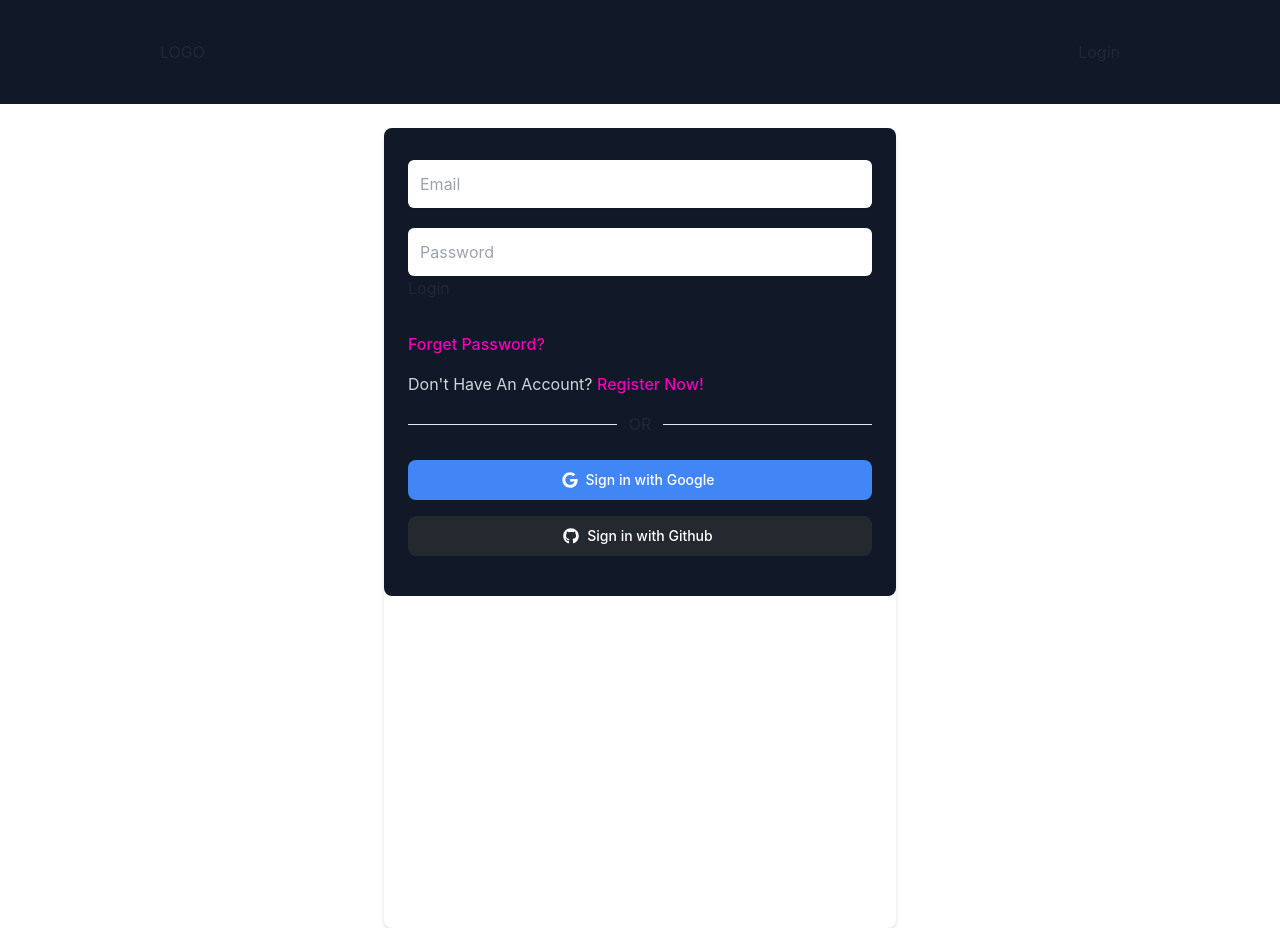
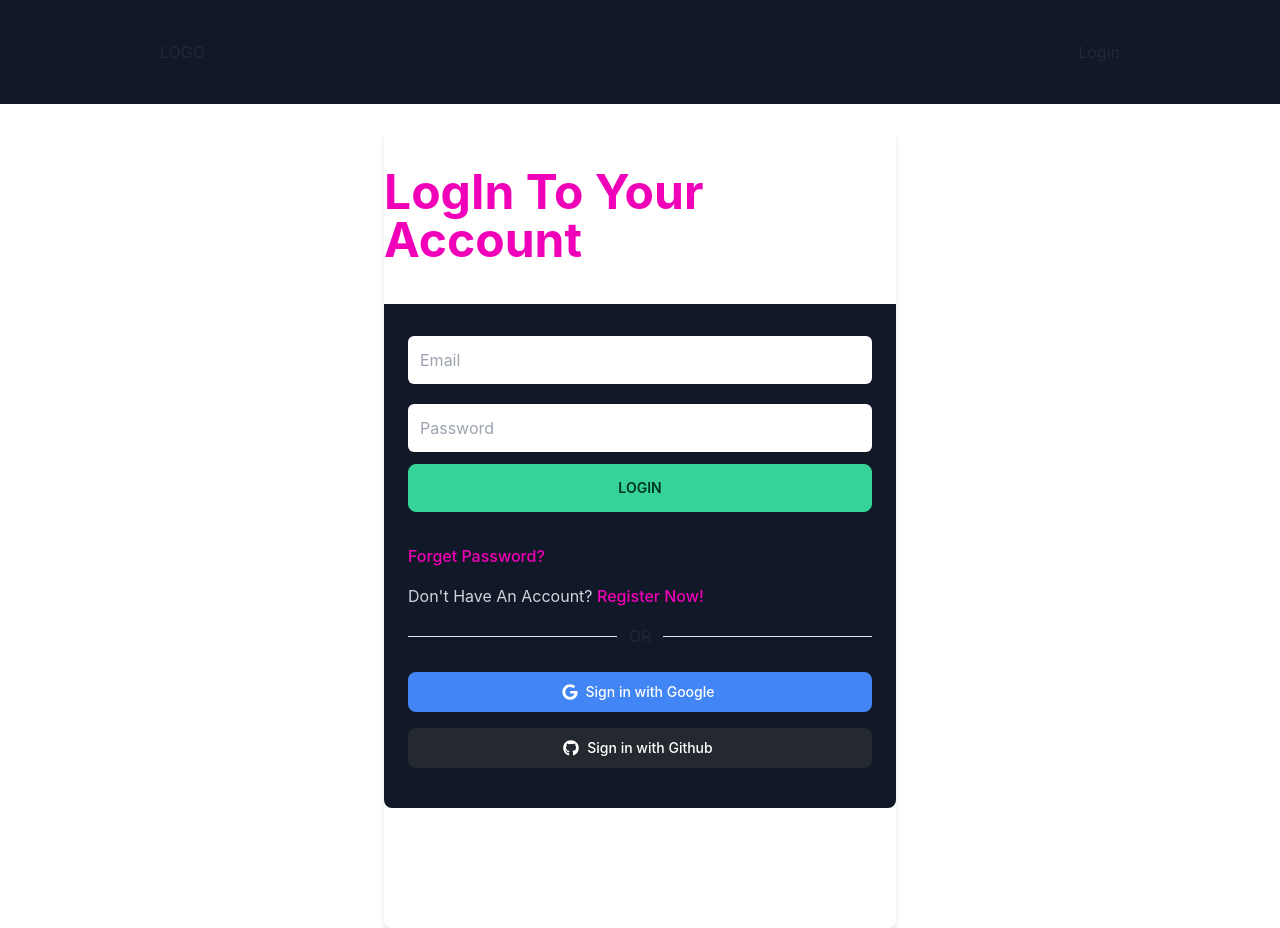
Before and after one commit to ikhtiaj-arif/Student-CRUD, a React (Create React App) app: page /login in a window 1280 px wide. Built offline with nearby package versions, Linux system fonts and the light colour scheme; no server answers.

Commit message:
test deploy

```diff
--- a/public/index.html
+++ b/public/index.html
@@ -24,7 +24,7 @@
       work correctly both with client-side routing and a non-root public URL.
       Learn how to configure a non-root public URL by running `npm run build`.
     -->
-    <title>React App</title>
+    <title>Student Crud</title>
   </head>
   <body>
     <noscript>You need to enable JavaScript to run this app.</noscript>
--- a/src/Pages/LogInReg/Login.jsx
+++ b/src/Pages/LogInReg/Login.jsx
@@ -64,6 +64,13 @@ const Login = () => {
 
     return (
         <div className="w-full h-screen mx-auto  mt-6 overflow-hidden shadow-md sm:max-w-lg sm:rounded-lg">
+           <div>
+              <a href="/">
+                <h3 className="text-5xl my-10 font-bold text-secondary">
+                  LogIn To Your Account
+                </h3>
+              </a>
+            </div>
         <form onSubmit={handleSubmit} action="" className="bg-gray-900 py-4 px-6 ">
           <div className="mt-4">
             <div className="flex flex-col items-start">
@@ -73,7 +80,7 @@ const Login = () => {
                 name="email"
                 placeholder="Email"
                 required
-                className="block w-full p-3  rounded-md shadow-sm text-gray-700"
+                className="block w-full p-3  rounded-md shadow-sm text-gray-200"
               />
             </div>
           </div>
@@ -91,7 +98,7 @@ const Login = () => {
           <div>
             <button
             type="submit"
-            title="  Log In"
+            className='btn btn-success w-full mt-3'
             >Login</button>
 
 
--- a/src/Pages/LogInReg/Reg.jsx
+++ b/src/Pages/LogInReg/Reg.jsx
@@ -74,7 +74,7 @@ const Reg = () => {
             </button>
           </div>
         ) : (
-          <div className="flex flex-col items-center min-h-screen pt-6 sm:justify-center sm:pt-0 ">
+          <div className="flex flex-col items-center pt-6 sm:justify-center ">
             <div>
               <a href="/">
                 <h3 className="text-5xl font-bold text-secondary">
@@ -129,9 +129,9 @@ const Reg = () => {
 
             <div className="flex items-center mt-4">
                   <button
-                  className="btn btn-success"
+                  className="btn btn-success w-full"
                     type="submit"
-                   title='Register'
+
 
                   >
                 Register
--- a/src/Pages/Navbar.jsx
+++ b/src/Pages/Navbar.jsx
@@ -18,6 +18,7 @@ const Navbar = () => {
         <div>
           {user && user.uid ? (
             <>
+            <Link className="border p-2" to="/dashboard">Dashboard</Link>
               {user.email}{" "}
               <button
                 className="btn btn-outline btn-secondary mx-2"
```
